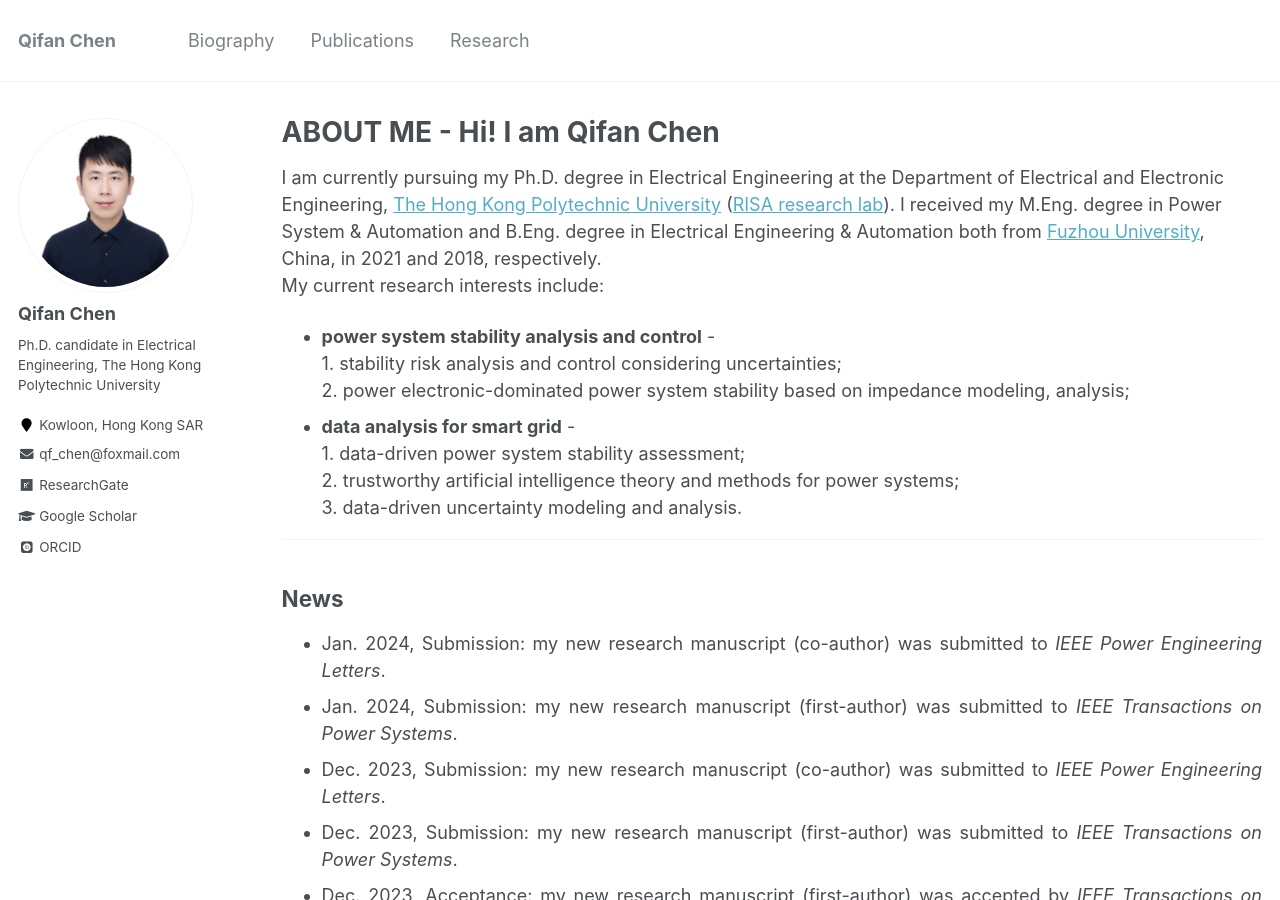
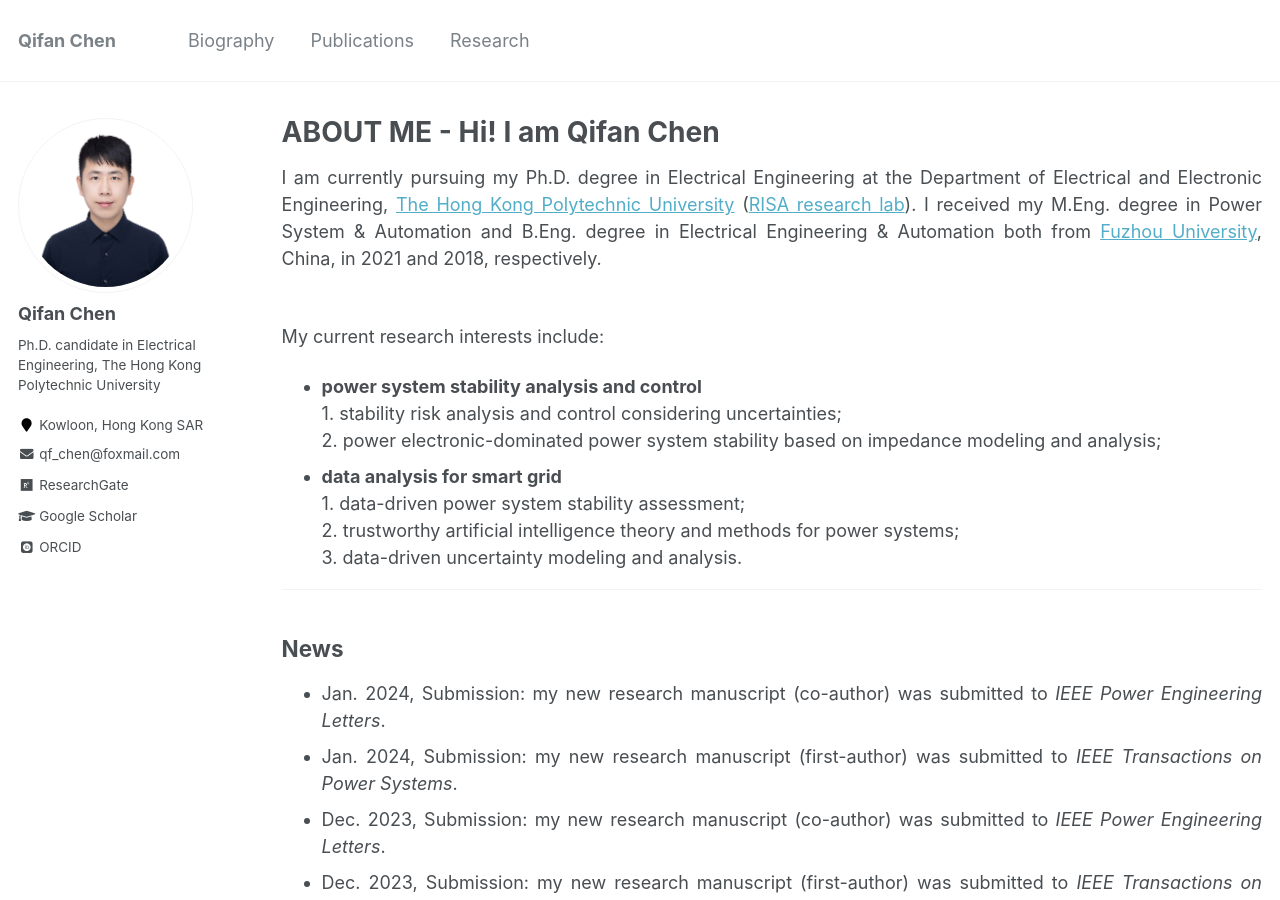
Before and after one commit to ChQf/ChQf.github.io, a Jekyll site: the page built from _pages/about.md, in a window 1280 px wide and 900 px high. Built offline with Jekyll 4.4.1, drawn with Linux system fonts in a browser that asks for light colours; some web fonts are replaced.

Commit message:
Update about.md

```diff
--- a/_pages/about.md
+++ b/_pages/about.md
@@ -10,11 +10,12 @@ redirect_from:
 ---
 I am currently pursuing my Ph.D. degree in Electrical Engineering at the Department of Electrical and Electronic Engineering, [The Hong Kong Polytechnic University](https://www.polyu.edu.hk/){:target="_blank"} ([RISA research lab](https://www.polyu.edu.hk/ee/siqibu/index.html){:target="_blank"}).
 I received my M.Eng. degree in Power System & Automation and B.Eng. degree in Electrical Engineering & Automation both from [Fuzhou University](https://dqxy.fzu.edu.cn/){:target="_blank"}, China, in 2021 and 2018, respectively.
+{: .text-justify}
 <br>My current research interests include:
-* **power system stability analysis and control** -
+* **power system stability analysis and control**
 <br>1. stability risk analysis and control considering uncertainties;
-<br>2. power electronic-dominated power system stability based on impedance modeling, analysis;
-* **data analysis for smart grid** -
+<br>2. power electronic-dominated power system stability based on impedance modeling and analysis;
+* **data analysis for smart grid**
 <br>1. data-driven power system stability assessment;
 <br>2. trustworthy artificial intelligence theory and methods for power systems;
 <br>3. data-driven uncertainty modeling and analysis.
```
